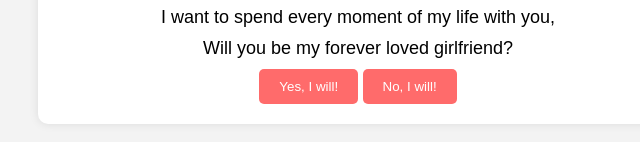
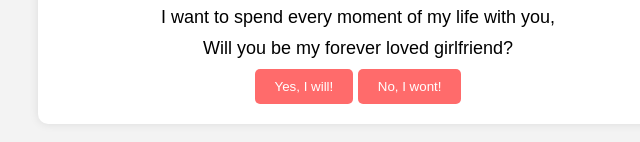
Before and after one commit to nimawangdi579/8thfeb2024, a plain HTML site: page index.html in a window 1280 px wide. Shown: the part 478-620 px from the top of the page, 282-922 px from the left. Drawn offline with Linux system fonts and the light colour scheme.

Commit message:
changes made on html file

```diff
--- a/index.html
+++ b/index.html
@@ -19,7 +19,7 @@
       <p class="message">I want to spend every moment of my life with you,</p>
       <p class="message">Will you be my forever loved girlfriend?</p>
       <button id="proposeBtn">Yes, I will!</button>
-      <button id="proposeBtn">No, I will!</button>
+      <button id="rejectBtn">No, I wont!</button>
     </div>
     <script src="script.js"></script>
   </body>
```
